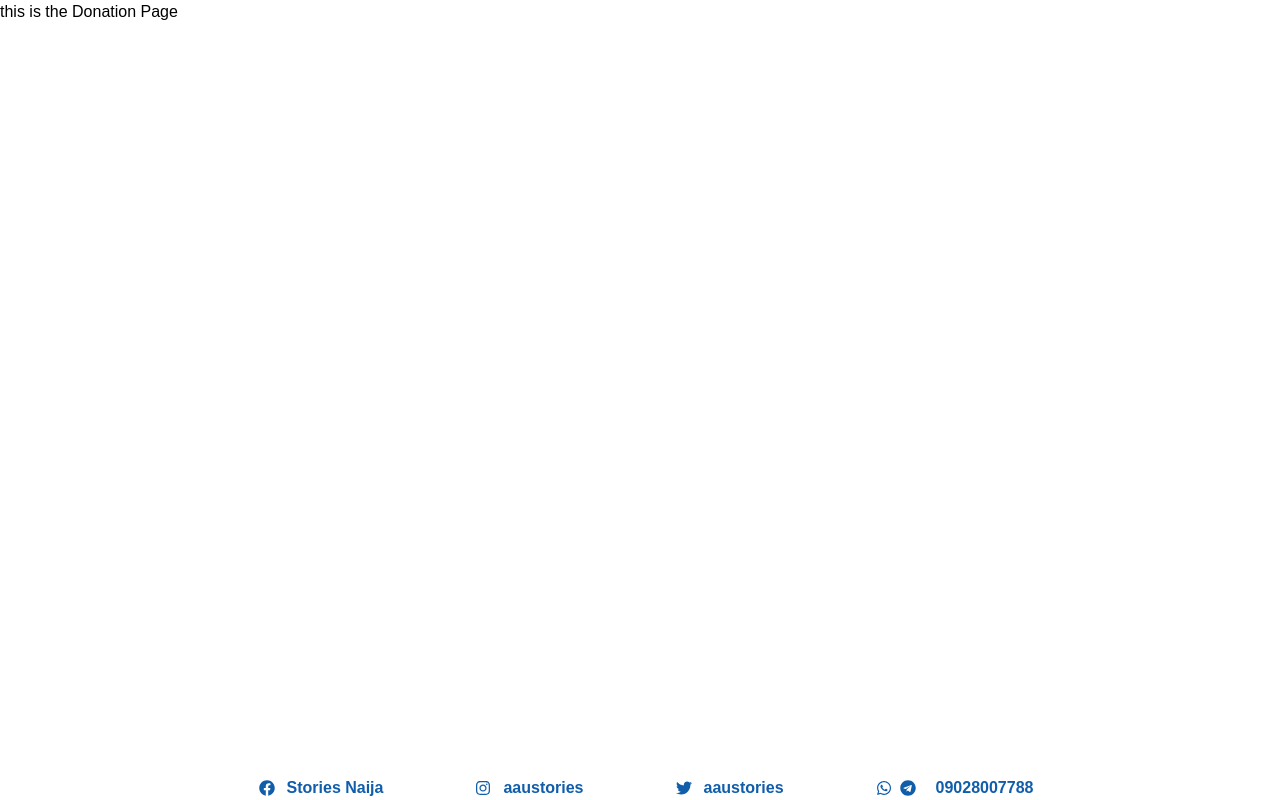
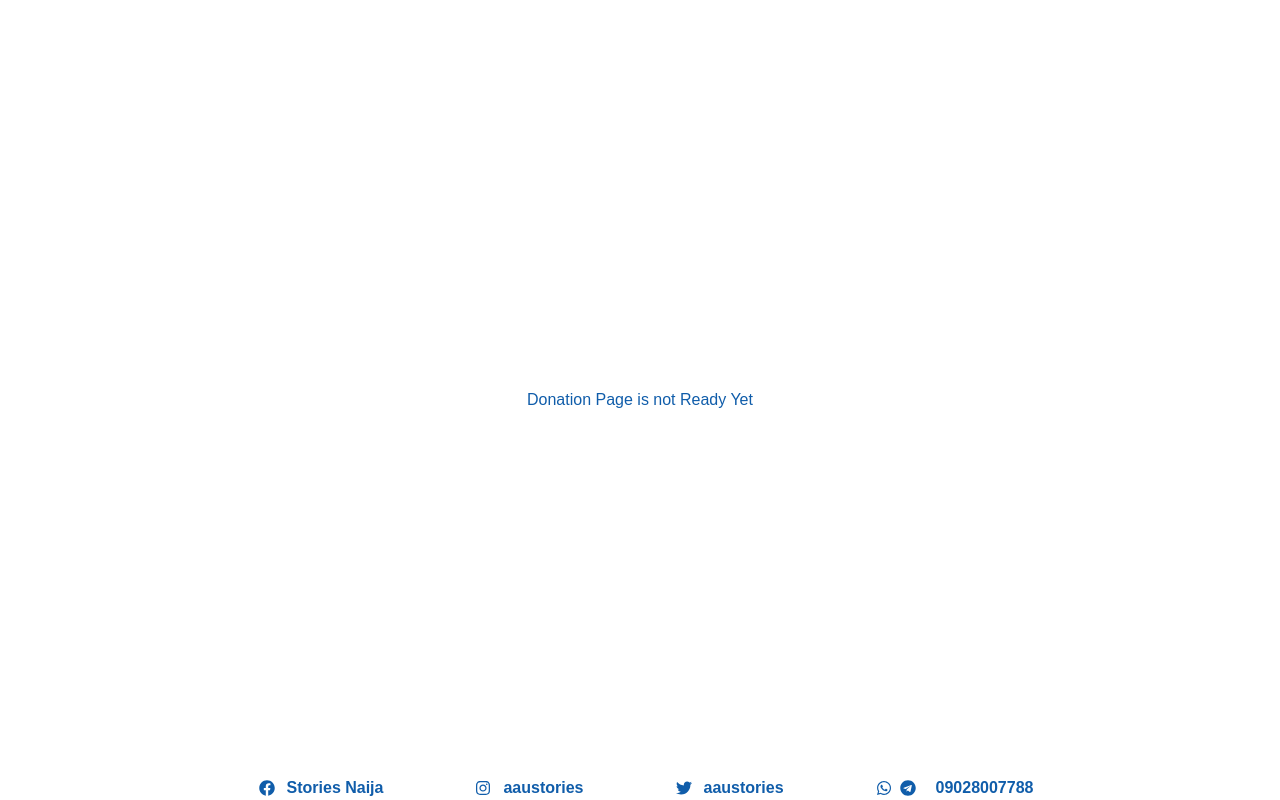
Before and after one commit to Sun3350/AAU-STORIES, a React (Create React App) app in the folder aaustories/: page /donation in a window 1280 px wide. Built offline with nearby package versions, Linux system fonts and the light colour scheme.

Commit message:
new push

```diff
--- a/aaustories/src/Container/Comfession/comfession.css
+++ b/aaustories/src/Container/Comfession/comfession.css
@@ -48,7 +48,7 @@
     flex: 0 0 var(--slide-size);
     min-width: 0;
     border: 1px solid white;
-   margin:2vh;
+   margin: 2vh;
    border-radius: 5px;
   }
   .embla___slide___number {
--- a/aaustories/src/Container/Donation/Donation.jsx
+++ b/aaustories/src/Container/Donation/Donation.jsx
@@ -2,8 +2,8 @@ import React from 'react'
 
 const Donation = () => {
   return (
-    <div>
-      this is the Donation Page
+    <div className='w-[100%] h-[100vh] flex justify-center items-center text-[#105daa]'>
+      Donation Page is not Ready Yet
     </div>
   )
 }
--- a/aaustories/src/Container/Memes/Memes.jsx
+++ b/aaustories/src/Container/Memes/Memes.jsx
@@ -53,7 +53,9 @@ const MemeList = () => {
 
     return (
         <div className="meme-main-container">
-            <div className="meme-container">
+
+            Meme Page is not ready yet
+           {/** <div className="meme-container">
                 <div className="emblameme">
                     <div className="emblaviewport" ref={emblaRef}>
                         <div className="emblacontainer">
@@ -74,7 +76,7 @@ const MemeList = () => {
                         </div>
                     </div>
                 </div>
-            </div>
+            </div>*/}
         </div>
     );
 };
```
